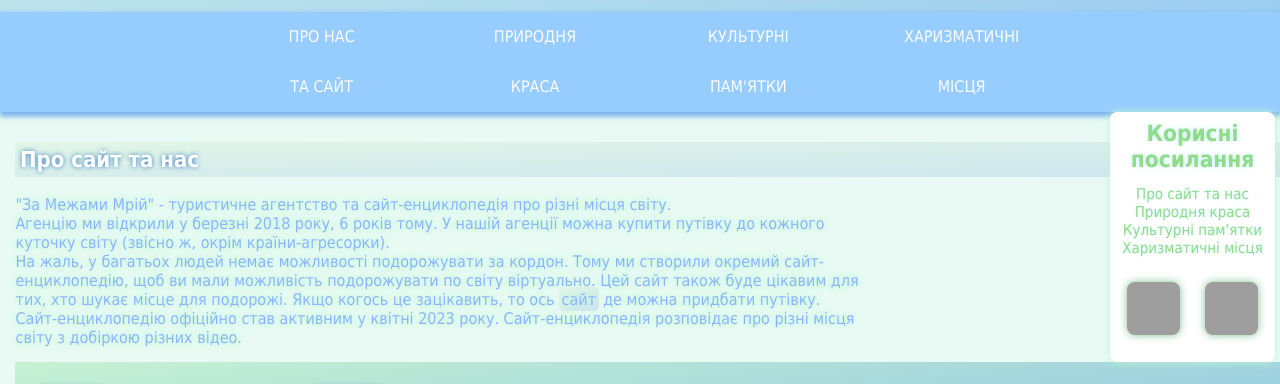
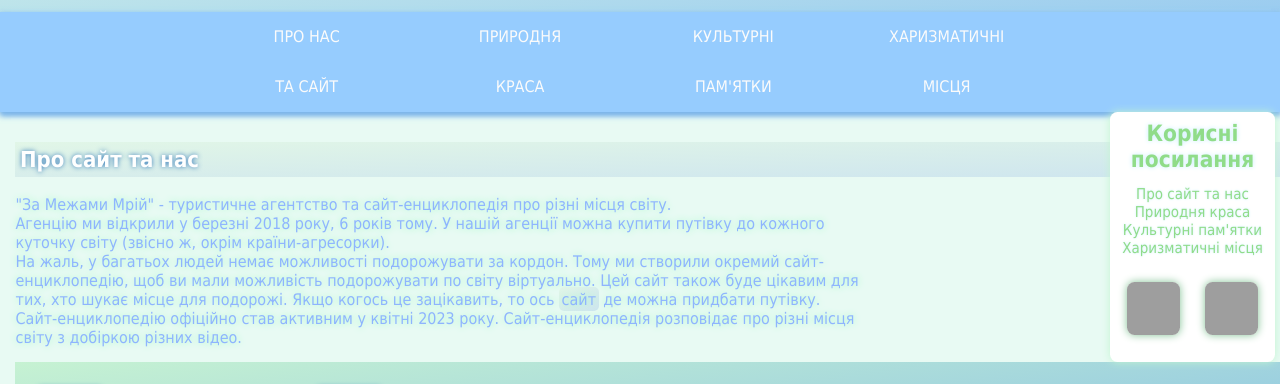
Before and after one commit to bbqwyx/beyondyourdreams1, a plain HTML site: page index.html in a window 1280 px wide. Shown: the part 188-572 px from the top of the page. Drawn offline with Linux system fonts and the light colour scheme; grey boxes are pictures that could not be loaded.

Commit message:
Update style.css

```diff
--- a/style.css
+++ b/style.css
@@ -127,7 +127,7 @@ body {
 	font-size: 22px;
 }
 .menu {
-	margin-left: 215px;
+	margin-left: 200px;
 }
 .boutus, .nature, .canyon, .islands, .culture, .wall, .acropolis, .places, .japan, .costarica {
 	text-decoration: none;
```
